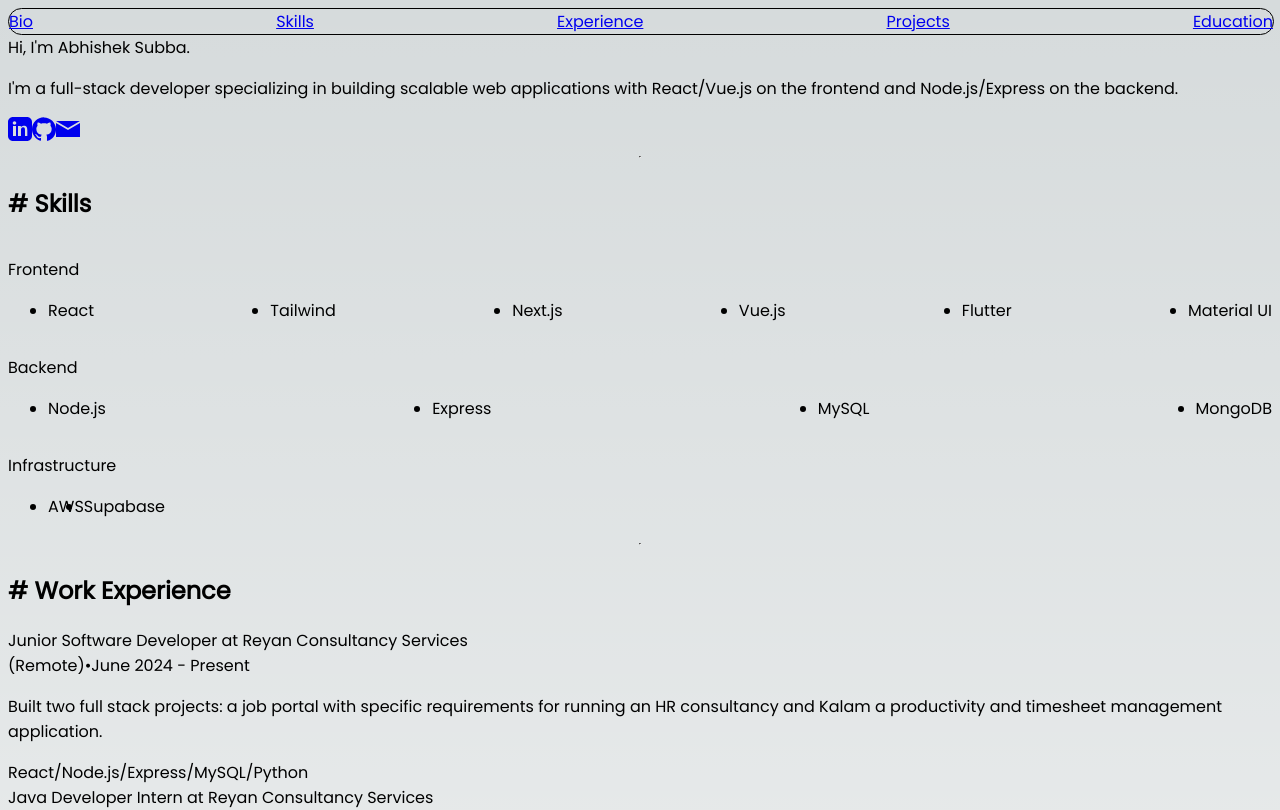
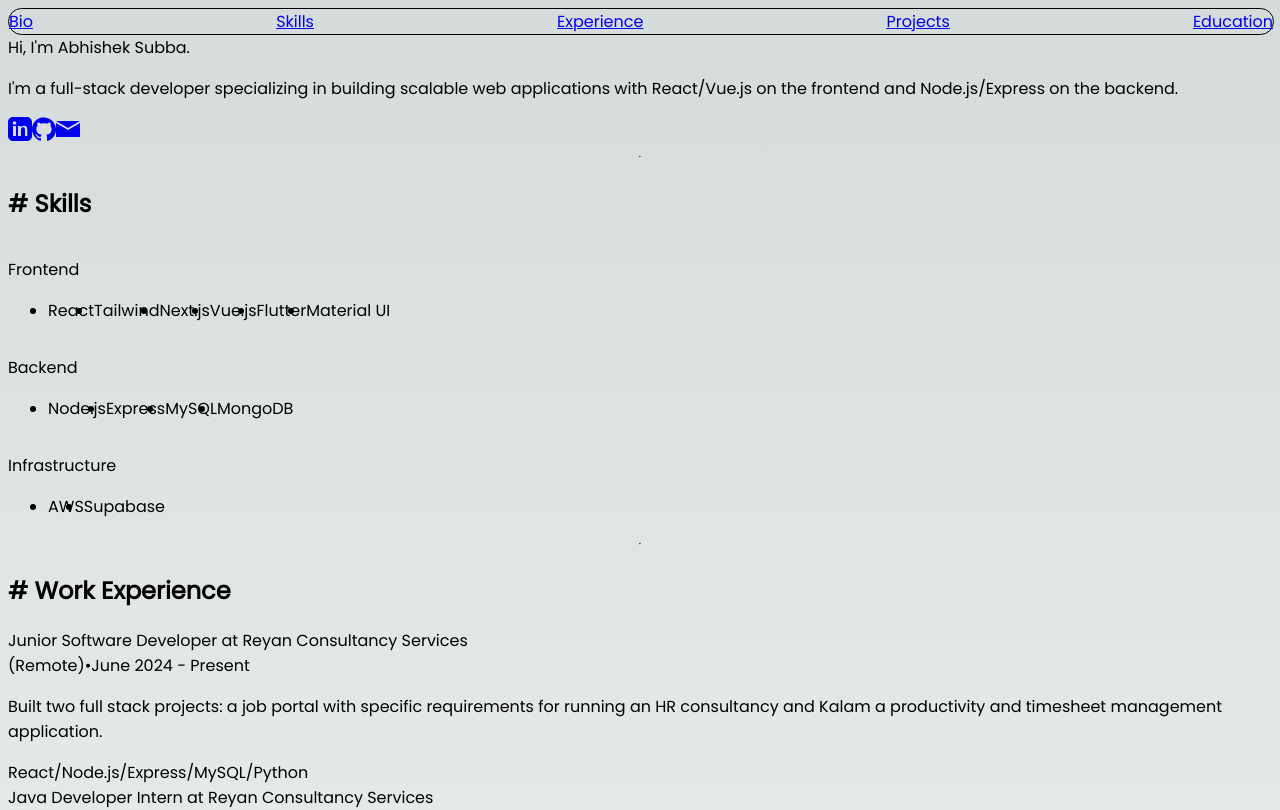
Before and after one commit to original-subbaman/portfolio-website, a Next.js app: page / in a window 1280 px wide. Shown: the top 810 px of the page. Built offline with nearby package versions, Linux system fonts and the light colour scheme.

Commit message:
fix(SkillSection): improve skill list layout with consistent gap and wrapping

```diff
--- a/components/SkillSection.tsx
+++ b/components/SkillSection.tsx
@@ -46,22 +46,24 @@
 
   const infraSkills = ["AWS", "Supabase"];
 
+  const skillListStyle = "flex gap-4 md:gap-6 flex-wrap";
+
   return (
     <SectionWrapper id="skills" title="Skills">
       <SkillList
         skills={frontEndSkills}
         title="Frontend"
-        ulClassName="flex justify-between flex-wrap"
+        ulClassName={skillListStyle}
       />
       <SkillList
         skills={backendSkills}
         title="Backend"
-        ulClassName="flex justify-between flex-wrap"
+        ulClassName={skillListStyle}
       />
       <SkillList
         skills={infraSkills}
         title="Infrastructure"
-        ulClassName="flex gap-4 flex-wrap"
+        ulClassName={skillListStyle}
       />
     </SectionWrapper>
   );
```
